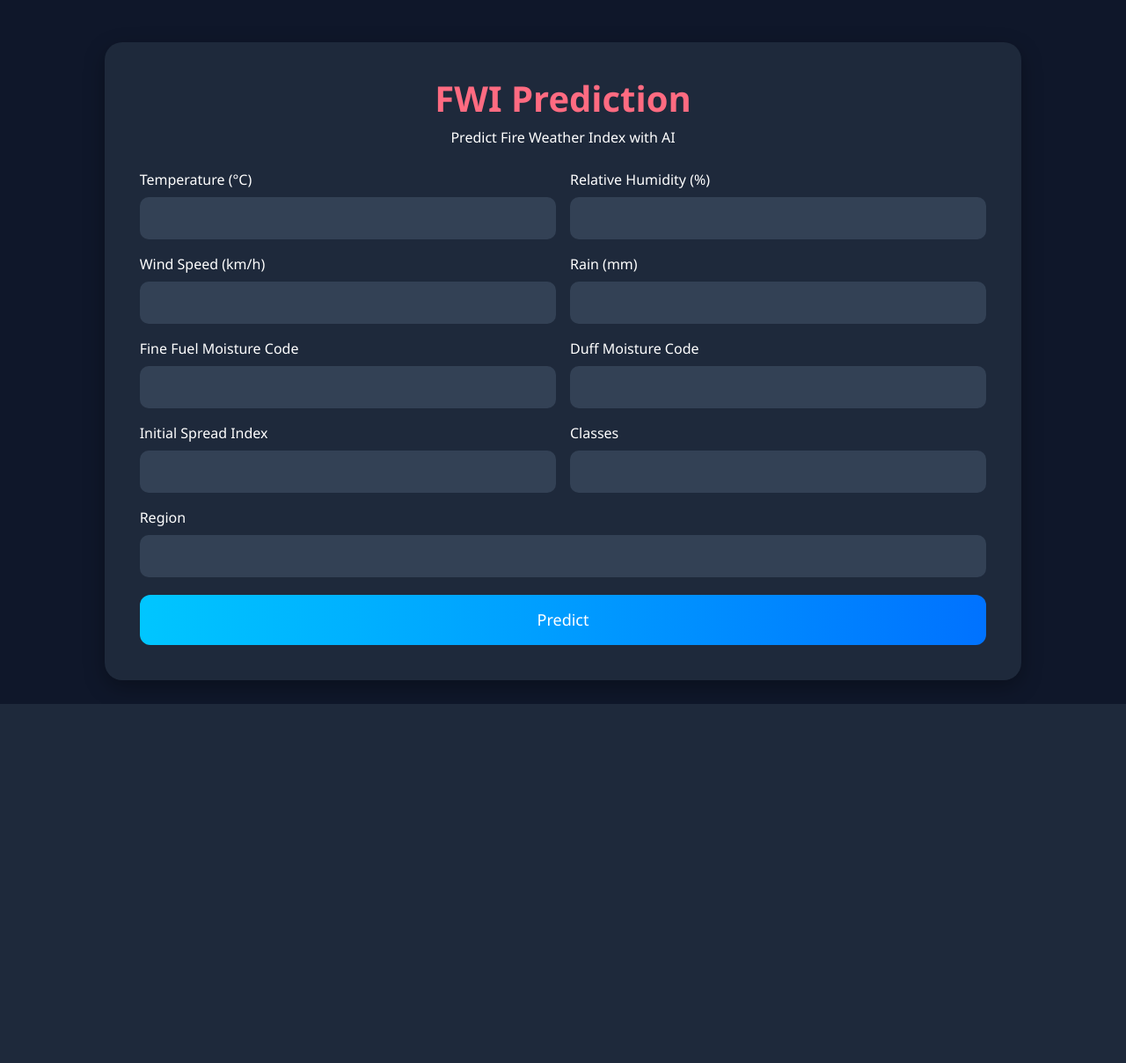
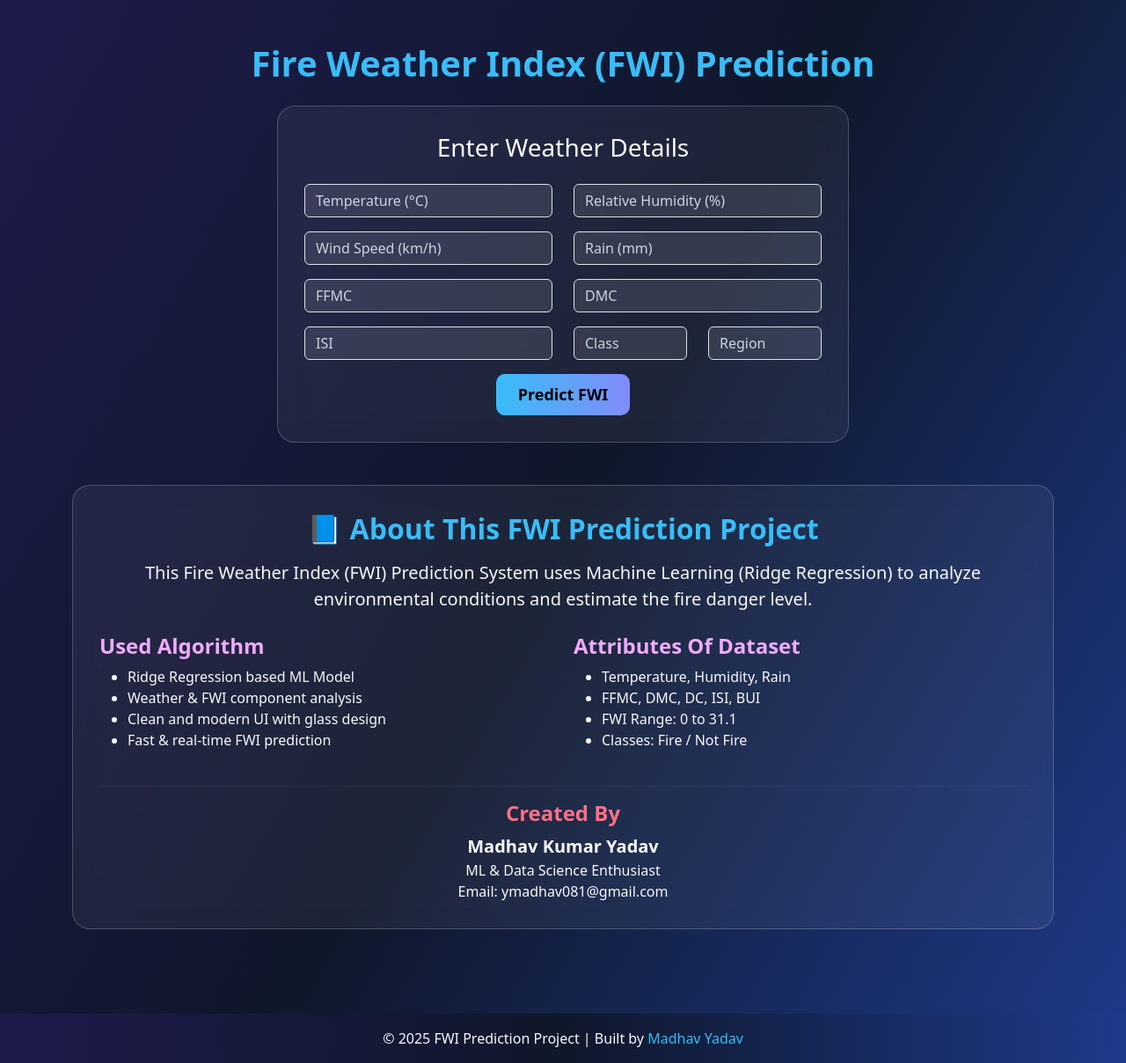
Before and after one commit to Madhavkumaryadav/DataScience-Bootcamp, a Flask app: template Machine_learning/Linear_regression_Pritacle/ridge_lasso_elasticnet/Project_1/templates/home.html in a window 1280 px wide. Shown: the whole page at 88% size. Before the commit the page ends 800 px from the top, so only its background shows below. Run offline with Flask 3, Linux system fonts and the light colour scheme; the template is opened without the code that fills it, so the values that code supplies are empty; parts of the project's set-up code (start-up, migrations or seed data) failed here and were passed over.

Commit message:
Improve the User Interface

```diff
--- a/Machine_learning/Linear_regression_Pritacle/ridge_lasso_elasticnet/Project_1/application.py
+++ b/Machine_learning/Linear_regression_Pritacle/ridge_lasso_elasticnet/Project_1/app.py
@@ -31,8 +31,7 @@ def predict_datapoint():
 
         return render_template('home.html', results=result[0])
 
-    return render_template('home.html')
-
+    # return render_template('home.html')
 
 if __name__ == "__main__":
     app.run(host="0.0.0.0", debug=True)
--- a/Machine_learning/Linear_regression_Pritacle/ridge_lasso_elasticnet/Project_1/templates/home.html
+++ b/Machine_learning/Linear_regression_Pritacle/ridge_lasso_elasticnet/Project_1/templates/home.html
@@ -1,155 +1,170 @@
 <!DOCTYPE html>
 <html lang="en">
-
 <head>
     <meta charset="UTF-8">
     <meta name="viewport" content="width=device-width, initial-scale=1.0">
-    <title>FWI Prediction</title>
+    <title>FWI Prediction | Home</title>
 
-    <!-- Bootstrap -->
-    <link href="https://cdn.jsdelivr.net/npm/bootstrap@5.3.2/dist/css/bootstrap.min.css" rel="stylesheet">
+    <!-- BOOTSTRAP -->
+    <link href="https://cdn.jsdelivr.net/npm/bootstrap@5.3.0/dist/css/bootstrap.min.css" rel="stylesheet">
 
+    <!-- BEAUTIFUL BACKGROUND -->
     <style>
         body {
-            background: #0f172a; /* dark navy */
-            font-family: 'Segoe UI', sans-serif;
+            background: linear-gradient(120deg, #1e1b4b, #0f172a, #1e3a8a);
+            background-size: cover;
+            min-height: 100vh;
+            color: white;
         }
-
-        .container-box {
-            margin-top: 40px;
-            background: #1e293b;
-            padding: 40px;
+        .glass-box {
+            background: rgba(255, 255, 255, 0.06);
+            backdrop-filter: blur(12px);
             border-radius: 20px;
-            box-shadow: 0px 8px 25px rgba(0, 0, 0, 0.3);
-            color: #fff;
+            padding: 30px;
+            border: 1px solid rgba(255, 255, 255, 0.2);
         }
-
-        h1 {
-            color: #ff6b81;
-            font-weight: 700;
+        .form-control {
+            background: rgba(255,255,255,0.1);
+            color: white;
         }
-
-        .form-control {
-            background: #334155;
+        .form-control::placeholder {
+            color: #cbd5e1;
+        }
+        .predict-btn {
+            background: linear-gradient(90deg, #38bdf8, #818cf8);
             border: none;
-            color: #fff;
+            padding: 10px 25px;
+            font-size: 18px;
             border-radius: 10px;
-            padding: 12px;
-        }
-
-        .form-control:focus {
-            background: #475569;
-            outline: none;
-            box-shadow: 0px 0px 5px #38bdf8;
-            color: #fff;
-        }
-
-        .gradient-btn {
-            background: linear-gradient(90deg, #00c6ff, #0072ff);
-            color: white;
-            border: none;
-            padding: 15px;
-            width: 100%;
-            font-size: 18px;
-            margin-top: 20px;
-            border-radius: 12px;
+            color: black;
+            font-weight: bold;
             transition: 0.3s;
         }
-
-        .gradient-btn:hover {
-            transform: translateY(-2px);
-            box-shadow: 0px 5px 15px rgba(0, 114, 255, 0.5);
-        }
-
-        .result-box {
-            background: #0f172a;
-            border: 1px solid #334155;
-            margin-top: 30px;
-            padding: 20px;
-            border-radius: 15px;
-            text-align: center;
-        }
-
-        .result-text {
-            font-size: 25px;
-            font-weight: 700;
+        .predict-btn:hover {
+            transform: scale(1.05);
+            box-shadow: 0px 0px 15px #38bdf8;
         }
     </style>
 </head>
 
 <body>
 
-    <div class="container col-md-10 mt-5">
-        <div class="container-box">
+    <div class="container py-5">
 
-            <h1 class="text-center">FWI Prediction</h1>
-            <p class="text-center mb-4">Predict Fire Weather Index with AI</p>
+        <!-- PAGE TITLE -->
+        <h1 class="text-center fw-bold mb-4" style="color:#38bdf8;"> Fire Weather Index (FWI) Prediction</h1>
 
-            <form action="/" method="POST">
+        <!--GLASS FORM BOX -->
+        <div class="glass-box mx-auto" style="max-width: 650px;">
+            <h3 class="text-center mb-4">Enter Weather Details</h3>
 
-                <div class="row g-3">
+            <form action="{{ url_for('predict_datapoint') }}" method="post">
 
+                <div class="row">
+                    <div class="col-md-6 mb-3">
+                        <input type="text" class="form-control" name="Temperature" placeholder="Temperature (°C)" required>
+                    </div>
+                    <div class="col-md-6 mb-3">
+                        <input type="text" class="form-control" name="RH" placeholder="Relative Humidity (%)" required>
+                    </div>
+
+                    <div class="col-md-6 mb-3">
+                        <input type="text" class="form-control" name="Ws" placeholder="Wind Speed (km/h)" required>
+                    </div>
+
+                    <div class="col-md-6 mb-3">
+                        <input type="text" class="form-control" name="Rain" placeholder="Rain (mm)" required>
+                    </div>
+
+                    <div class="col-md-6 mb-3">
+                        <input type="text" class="form-control" name="FFMC" placeholder="FFMC" required>
+                    </div>
+
+                    <div class="col-md-6 mb-3">
+                        <input type="text" class="form-control" name="DMC" placeholder="DMC" required>
+                    </div>
+
+                    <div class="col-md-6 mb-3">
+                        <input type="text" class="form-control" name="ISI" placeholder="ISI" required>
+                    </div>
+
+                    <div class="col-md-3 mb-3">
+                        <input type="text" class="form-control" name="Classes" placeholder="Class" required>
+                    </div>
+
+                    <div class="col-md-3 mb-3">
+                        <input type="text" class="form-control" name="Region" placeholder="Region" required>
+                    </div>
+                </div>
+
+                <div class="text-center">
+                    <button class="predict-btn" type="submit">Predict FWI</button>
+                </div>
+
+            </form>
+
+            <!-- RESULT -->
+            {% if results %}
+            <h3 class="text-center mt-4">
+                 Predicted FWI: <span style="color:#38bdf8;">{{ results }}</span>
+            </h3>
+            {% endif %}
+        </div>
+
+
+        <!-- ========================== ABOUT SECTION ========================== -->
+        <section class="mt-5">
+            <div class="glass-box">
+
+                <h2 class="text-center fw-bold mb-3" style="color:#38bdf8;">
+                    📘 About This FWI Prediction Project
+                </h2>
+
+                <p class="text-light fs-5 text-center">
+                    This Fire Weather Index (FWI) Prediction System uses Machine Learning (Ridge Regression)
+                    to analyze environmental conditions and estimate the fire danger level.
+                </p>
+
+                <div class="row text-light mt-4">
                     <div class="col-md-6">
-                        <label class="form-label">Temperature (°C)</label>
-                        <input type="number" step="any" name="Temperature" class="form-control" required>
+                        <h4 class="fw-bold" style="color:#f0abfc;">Used Algorithm </h4>
+                        <ul>
+                            <li>Ridge Regression based ML Model</li>
+                            <li>Weather & FWI component analysis</li>
+                            <li>Clean and modern UI with glass design</li>
+                            <li>Fast & real-time FWI prediction</li>
+                        </ul>
                     </div>
 
                     <div class="col-md-6">
-                        <label class="form-label">Relative Humidity (%)</label>
-                        <input type="number" step="any" name="RH" class="form-control" required>
+                        <h4 class="fw-bold" style="color:#f0abfc;">Attributes Of Dataset</h4>
+                        <ul>
+                            <li>Temperature, Humidity, Rain</li>
+                            <li>FFMC, DMC, DC, ISI, BUI</li>
+                            <li>FWI Range: 0 to 31.1</li>
+                            <li>Classes: Fire / Not Fire</li>
+                        </ul>
                     </div>
-
-                    <div class="col-md-6">
-                        <label class="form-label">Wind Speed (km/h)</label>
-                        <input type="number" step="any" name="Ws" class="form-control" required>
-                    </div>
-
-                    <div class="col-md-6">
-                        <label class="form-label">Rain (mm)</label>
-                        <input type="number" step="any" name="Rain" class="form-control" required>
-                    </div>
-
-                    <div class="col-md-6">
-                        <label class="form-label">Fine Fuel Moisture Code</label>
-                        <input type="number" step="any" name="FFMC" class="form-control" required>
-                    </div>
-
-                    <div class="col-md-6">
-                        <label class="form-label">Duff Moisture Code</label>
-                        <input type="number" step="any" name="DMC" class="form-control" required>
-                    </div>
-
-                    <div class="col-md-6">
-                        <label class="form-label">Initial Spread Index</label>
-                        <input type="number" step="any" name="ISI" class="form-control" required>
-                    </div>
-
-                    <div class="col-md-6">
-                        <label class="form-label">Classes</label>
-                        <input type="number" step="any" name="Classes" class="form-control" required>
-                    </div>
-
-                    <div class="col-md-12">
-                        <label class="form-label">Region</label>
-                        <input type="number" step="any" name="Region" class="form-control" required>
-                    </div>
-
                 </div>
 
-                <button type="submit" class="gradient-btn">Predict</button>
-            </form>
+                <hr class="mt-4" style="border-color: rgba(255,255,255,0.2);">
 
-            {% if results %}
-            <div class="result-box">
-                <p class="result-text text-warning">
-                    FWI: {{ results }}
-                </p>
+                <div class="text-center text-light">
+                    <h4 class="fw-bold" style="color:#fb7185;">Created By</h4>
+                    <p class="m-0 fs-5"><strong>Madhav Kumar Yadav</strong></p>
+                    <p class="m-0">ML & Data Science Enthusiast</p>
+                    <p class="m-0">Email: ymadhav081@gmail.com</p>
+                </div>
             </div>
-            {% endif %}
+        </section>
 
-        </div>
     </div>
 
+    <!-- FOOTER -->
+    <footer class="text-center text-light py-3 mt-5"
+        style="background: linear-gradient(90deg, #1e1b4b, #0f172a, #1e3a8a);">
+        © 2025 FWI Prediction Project | Built by <span style="color:#38bdf8;">Madhav Yadav</span>
+    </footer>
+
 </body>
-
 </html>
```
